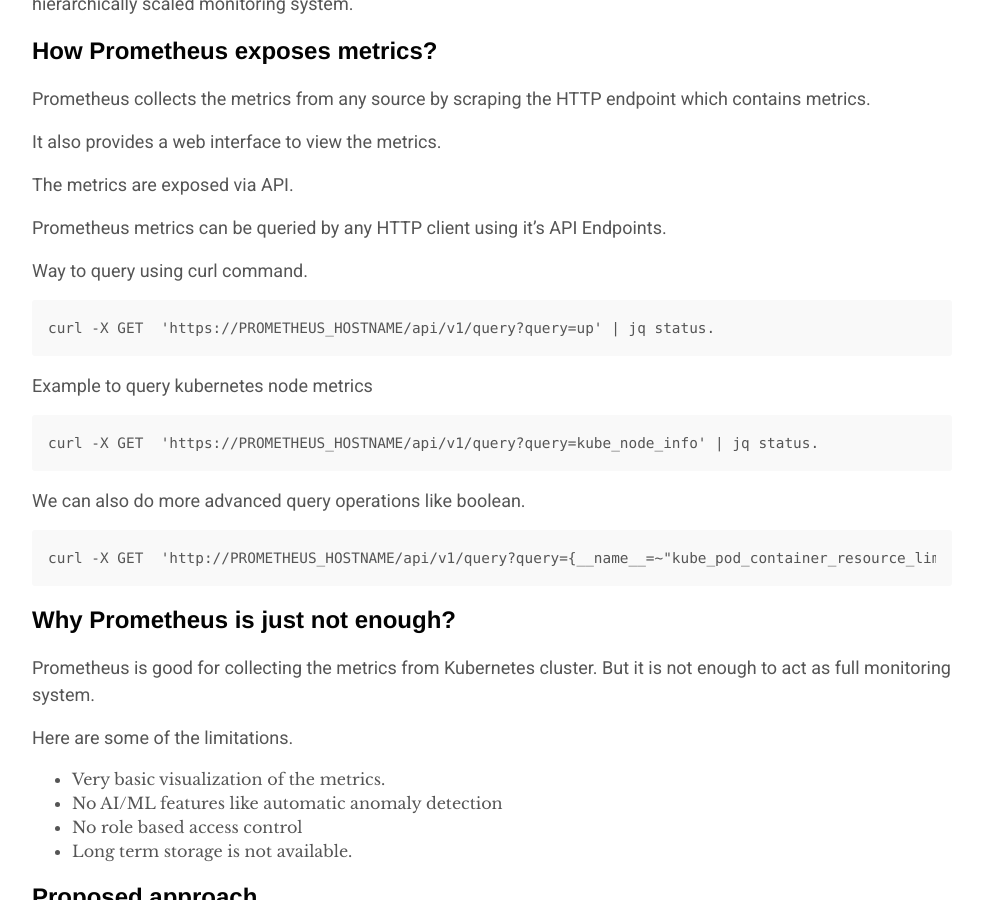
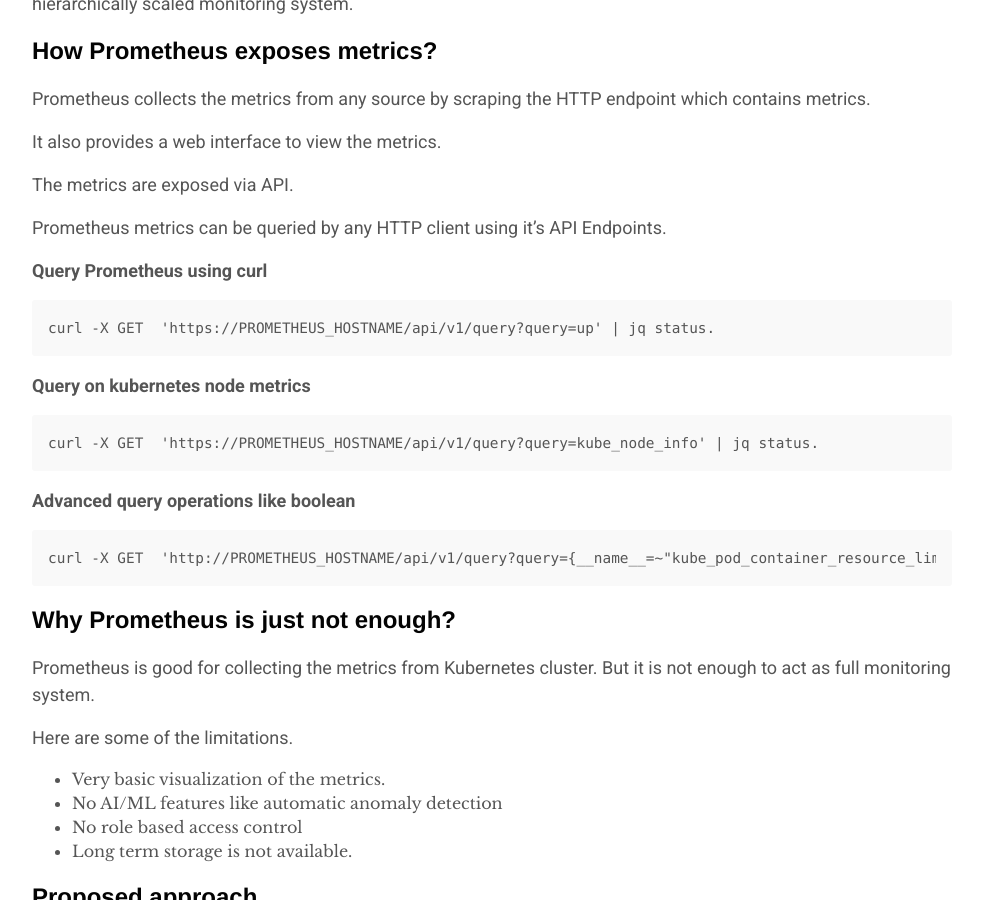
Before and after one commit to vigneshragupathy/blog.vikki.in, a Jekyll site: the page built from _posts/2022-07-01-kubernetes-monitoring-in-zabbix-via-prometheus-backend.markdown, in a window 1280 px wide and 900 px high, scrolled down 1255 px. Shown: the whole window, without its empty margins (148-1129 px from the left). Built offline with Jekyll 4.4.1, drawn with Linux system fonts in a browser that asks for light colours; comment, search, counter and statistics services are not loaded.

Commit message:
Minor update to blog post

````diff
--- a/_posts/2022-07-01-kubernetes-monitoring-in-zabbix-via-prometheus-backend.markdown
+++ b/_posts/2022-07-01-kubernetes-monitoring-in-zabbix-via-prometheus-backend.markdown
@@ -55,19 +55,19 @@ The metrics are exposed via API.
 
 Prometheus metrics can be queried by any HTTP client using it's API Endpoints.
 
-Way to query using curl command.
+**Query Prometheus using curl**
 
 ```
 curl -X GET  'https://PROMETHEUS_HOSTNAME/api/v1/query?query=up' | jq status.
 ```
 
-Example to query kubernetes node metrics
+**Query on kubernetes node metrics**
 
 ```
 curl -X GET  'https://PROMETHEUS_HOSTNAME/api/v1/query?query=kube_node_info' | jq status.
 ```
 
-We can also do more advanced query operations like boolean.
+**Advanced query operations like boolean**
 
 ```
 curl -X GET  'http://PROMETHEUS_HOSTNAME/api/v1/query?query={__name__=~"kube_pod_container_resource_limits_cpu_cores|kube_pod_status_phase"}>0' | jq .
@@ -87,7 +87,7 @@ Here are some of the limitations.
 
 ## Proposed approach
 
-The proposed approach is to use Prometheus as a backend for Zabbix.
+> The proposed approach is to use Prometheus as a backend for Zabbix.
 
 This approach provides the flexibility of using Prometheus pull based metrics collection, scalability and PromQL queries. Also the advantage of Zabbix for alerting, anomaly detection and role based access control etc.
 
````
